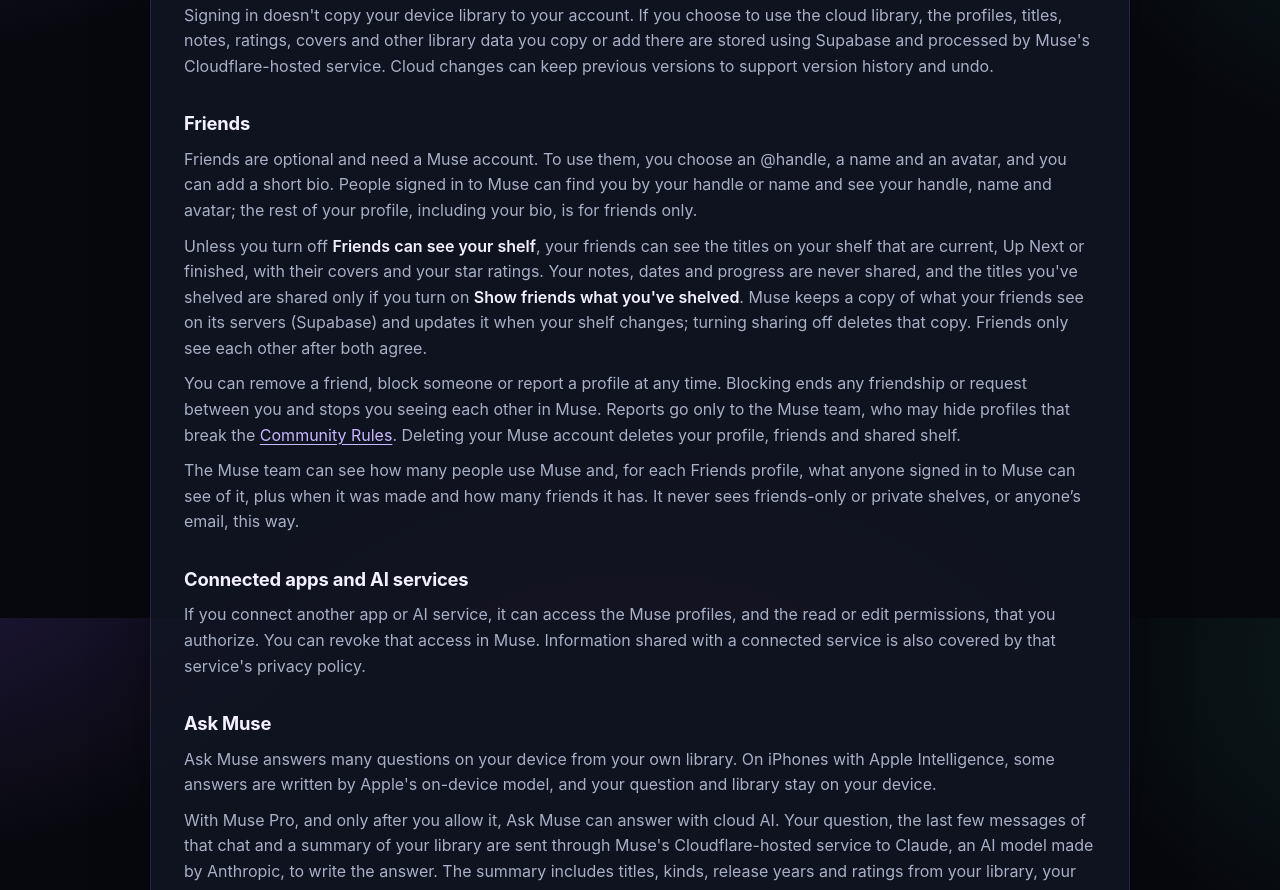
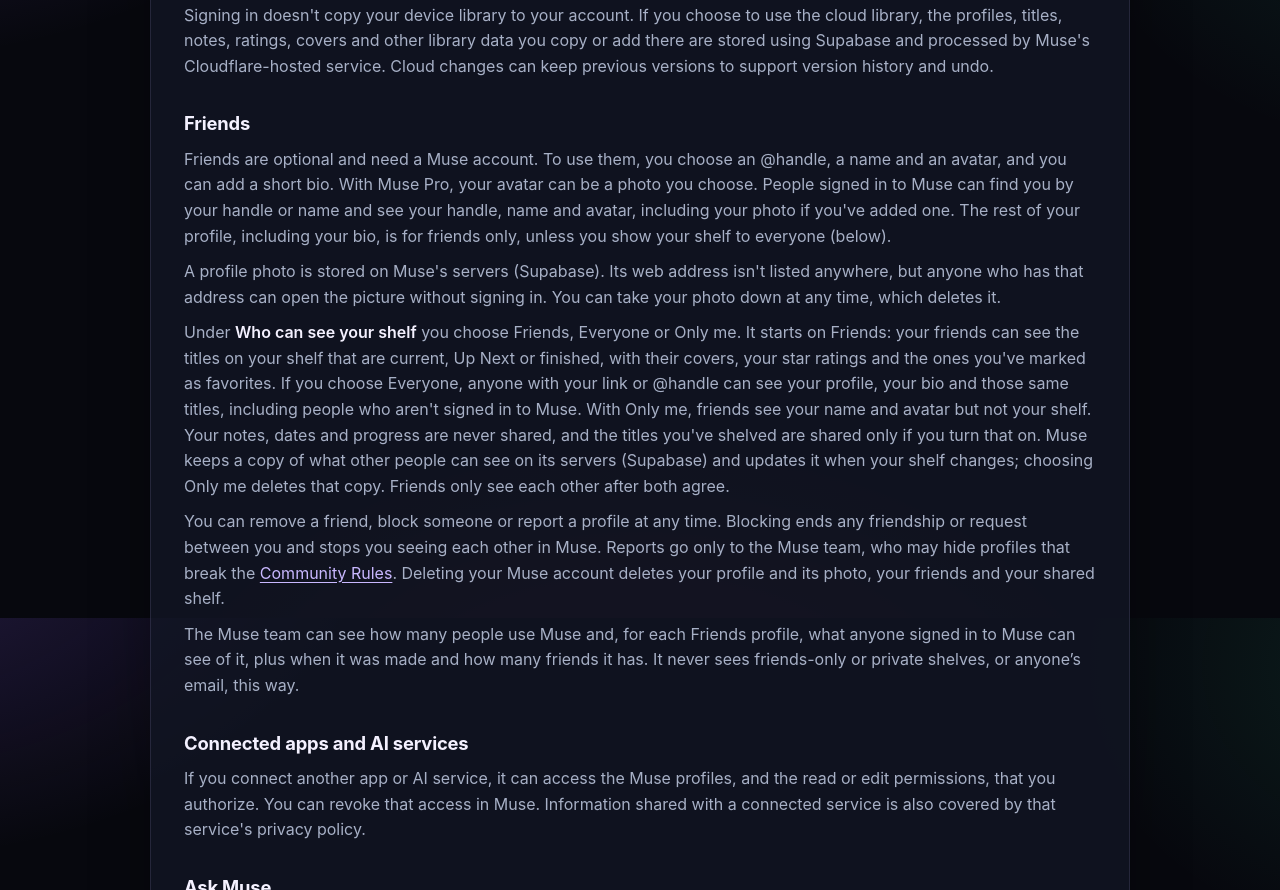
Before and after one commit to jasonmuse/muse-media-tracker-support, a plain HTML site: page privacy.html in a window 1280 px wide. Shown: the part 982-1872 px from the top of the page. Drawn offline with Linux system fonts and the light colour scheme.

Commit message:
Privacy policy: profile photos, and showing your shelf to everyone
Two things reach people with Muse Shelf's next update, and the Friends section said neither.

A profile photo (Muse Pro): it shows wherever the avatar does, to anyone signed in who finds
the profile. It's kept on Muse's servers at an address that isn't listed anywhere but opens
without signing in, and taking it down or deleting the account deletes it.

Who can see your shelf: Friends (as before), Everyone or Only me. With Everyone, anyone with
the link or @handle sees the profile, bio and shared titles, signed in or not. The section said
the bio was for friends only and named a switch the app no longer has.

Friends' pages also show the titles marked as favorites, so that's said too.

Co-Authored-By: Claude Fable 5.2 <noreply@anthropic.com>
Claude-Session: https://claude.ai/code/session_01HhL4Jus5hSXnj6iKPqp1BA

```diff
--- a/privacy.html
+++ b/privacy.html
@@ -33,7 +33,7 @@
           <div>
             <p class="eyebrow">Muse Shelf</p>
             <h1 id="page-title">Privacy Policy</h1>
-            <p class="updated">Last updated: November 8, 2026</p>
+            <p class="updated">Last updated: November 15, 2026</p>
             <span class="formerly">Formerly Muse Media Tracker</span>
           </div>
         </section>
@@ -84,25 +84,35 @@
           <h2>Friends</h2>
           <p>
             Friends are optional and need a Muse account. To use them, you choose an @handle, a
-            name and an avatar, and you can add a short bio. People signed in to Muse can find you
-            by your handle or name and see your handle, name and avatar; the rest of your profile,
-            including your bio, is for friends only.
+            name and an avatar, and you can add a short bio. With Muse Pro, your avatar can be a
+            photo you choose. People signed in to Muse can find you by your handle or name and see
+            your handle, name and avatar, including your photo if you've added one. The rest of
+            your profile, including your bio, is for friends only, unless you show your shelf to
+            everyone (below).
           </p>
           <p>
-            Unless you turn off <span class="path-text">Friends can see your shelf</span>, your
-            friends can see the titles on your shelf that are current, Up Next or finished, with
-            their covers and your star ratings. Your notes, dates and progress are never shared, and
-            the titles you've shelved are shared only if you turn on
-            <span class="path-text">Show friends what you've shelved</span>. Muse keeps a copy of what your friends see on its servers
-            (Supabase) and updates it when your shelf changes; turning sharing off deletes that
-            copy. Friends only see each other after both agree.
+            A profile photo is stored on Muse's servers (Supabase). Its web address isn't listed
+            anywhere, but anyone who has that address can open the picture without signing in. You
+            can take your photo down at any time, which deletes it.
+          </p>
+          <p>
+            Under <span class="path-text">Who can see your shelf</span> you choose Friends,
+            Everyone or Only me. It starts on Friends: your friends can see the titles on your
+            shelf that are current, Up Next or finished, with their covers, your star ratings and
+            the ones you've marked as favorites. If you choose Everyone, anyone with your link or
+            @handle can see your profile, your bio and those same titles, including people who
+            aren't signed in to Muse. With Only me, friends see your name and avatar but not your
+            shelf. Your notes, dates and progress are never shared, and the titles you've shelved
+            are shared only if you turn that on. Muse keeps a copy of what other people can see on
+            its servers (Supabase) and updates it when your shelf changes; choosing Only me deletes
+            that copy. Friends only see each other after both agree.
           </p>
           <p>
             You can remove a friend, block someone or report a profile at any time. Blocking ends any
             friendship or request between you and stops you seeing each other in Muse. Reports go
             only to the Muse team, who may hide profiles that break the
             <a href="community.html">Community Rules</a>. Deleting your Muse account deletes your
-            profile, friends and shared shelf.
+            profile and its photo, your friends and your shared shelf.
           </p>
           <p>
             The Muse team can see how many people use Muse and, for each Friends profile, what anyone
```
